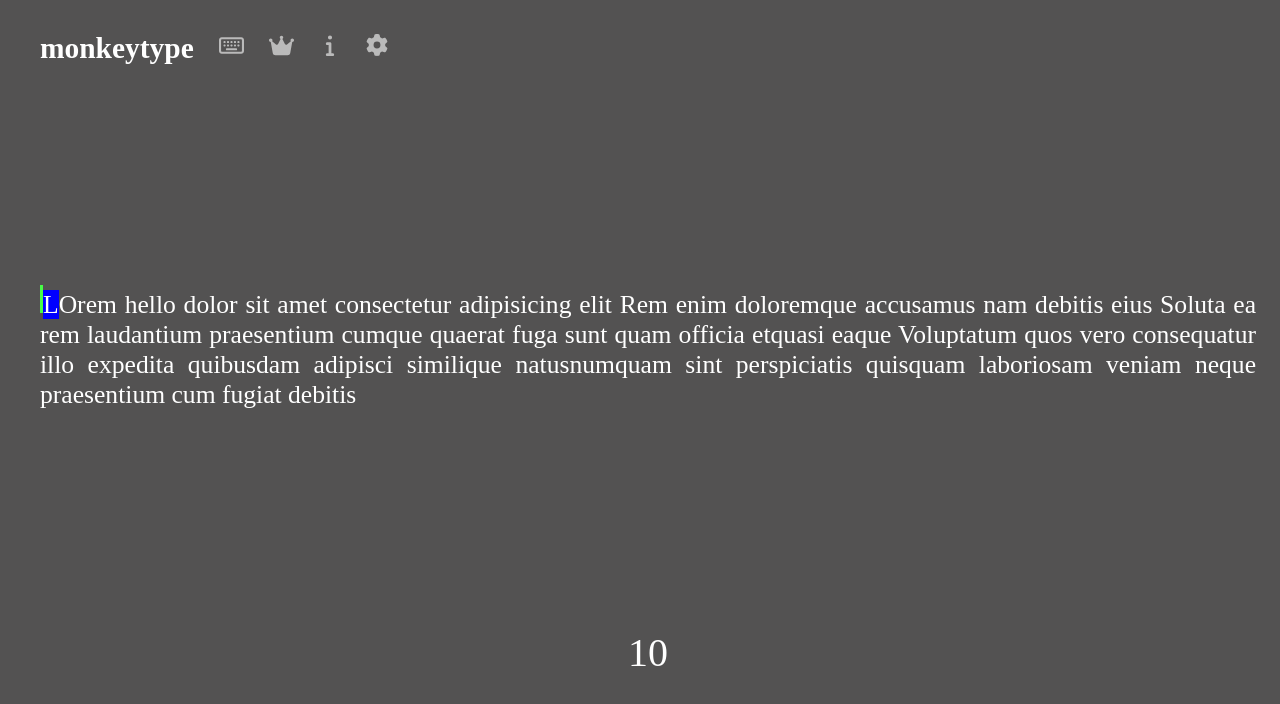
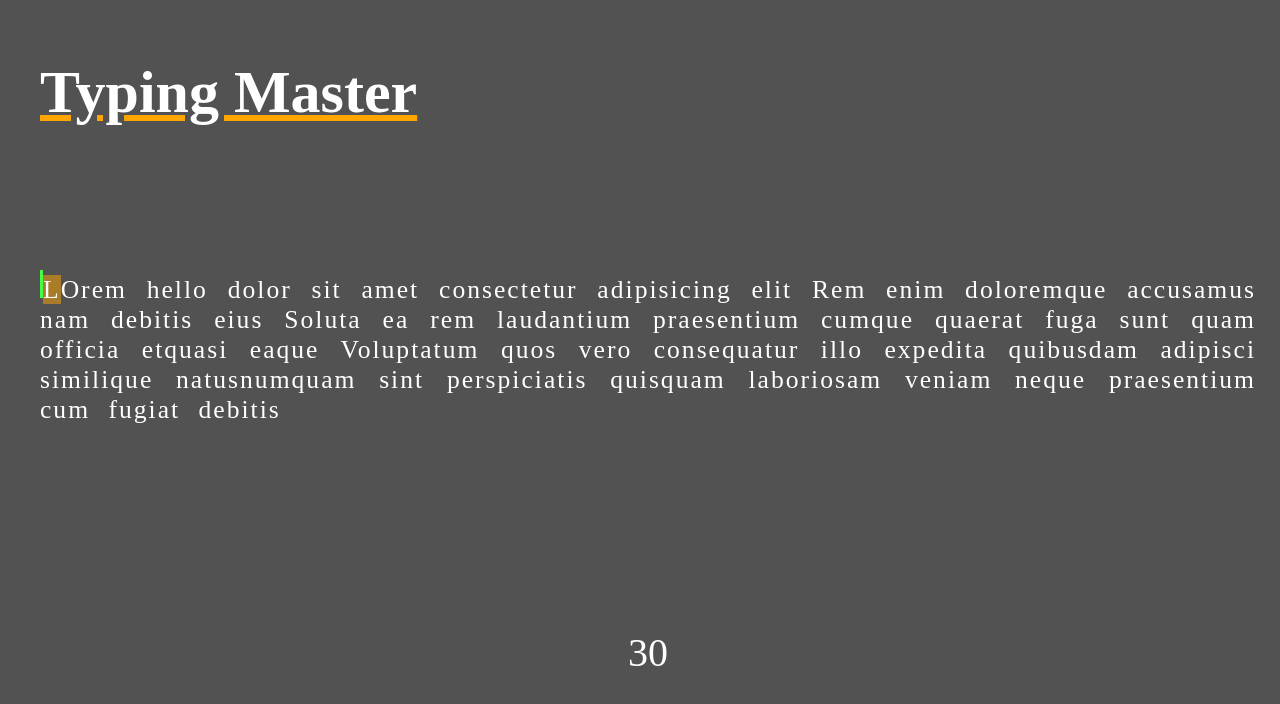
Before and after one commit to arpit-mittal-15/speed-typing-test, a plain HTML site: page index.html in a window 1280 px wide. Drawn offline with Linux system fonts and the light colour scheme.

Commit message:
updated styles

```diff
--- a/index.html
+++ b/index.html
@@ -11,29 +11,7 @@
   <header>
     <nav>
       <div id="logo-area">
-        <div id="main-logo"><h1>monkeytype</h1></div>
-        <div id="main-options">
-          <div class="main-options focus">
-            <svg height="25" width="25" viewBox="0 0 576 512">
-              <path fill="white" d="M64 112c-8.8 0-16 7.2-16 16V384c0 8.8 7.2 16 16 16H512c8.8 0 16-7.2 16-16V128c0-8.8-7.2-16-16-16H64zM0 128C0 92.7 28.7 64 64 64H512c35.3 0 64 28.7 64 64V384c0 35.3-28.7 64-64 64H64c-35.3 0-64-28.7-64-64V128zM176 320H400c8.8 0 16 7.2 16 16v16c0 8.8-7.2 16-16 16H176c-8.8 0-16-7.2-16-16V336c0-8.8 7.2-16 16-16zm-72-72c0-8.8 7.2-16 16-16h16c8.8 0 16 7.2 16 16v16c0 8.8-7.2 16-16 16H120c-8.8 0-16-7.2-16-16V248zm16-96h16c8.8 0 16 7.2 16 16v16c0 8.8-7.2 16-16 16H120c-8.8 0-16-7.2-16-16V168c0-8.8 7.2-16 16-16zm64 96c0-8.8 7.2-16 16-16h16c8.8 0 16 7.2 16 16v16c0 8.8-7.2 16-16 16H200c-8.8 0-16-7.2-16-16V248zm16-96h16c8.8 0 16 7.2 16 16v16c0 8.8-7.2 16-16 16H200c-8.8 0-16-7.2-16-16V168c0-8.8 7.2-16 16-16zm64 96c0-8.8 7.2-16 16-16h16c8.8 0 16 7.2 16 16v16c0 8.8-7.2 16-16 16H280c-8.8 0-16-7.2-16-16V248zm16-96h16c8.8 0 16 7.2 16 16v16c0 8.8-7.2 16-16 16H280c-8.8 0-16-7.2-16-16V168c0-8.8 7.2-16 16-16zm64 96c0-8.8 7.2-16 16-16h16c8.8 0 16 7.2 16 16v16c0 8.8-7.2 16-16 16H360c-8.8 0-16-7.2-16-16V248zm16-96h16c8.8 0 16 7.2 16 16v16c0 8.8-7.2 16-16 16H360c-8.8 0-16-7.2-16-16V168c0-8.8 7.2-16 16-16zm64 96c0-8.8 7.2-16 16-16h16c8.8 0 16 7.2 16 16v16c0 8.8-7.2 16-16 16H440c-8.8 0-16-7.2-16-16V248zm16-96h16c8.8 0 16 7.2 16 16v16c0 8.8-7.2 16-16 16H440c-8.8 0-16-7.2-16-16V168c0-8.8 7.2-16 16-16z"/>
-            </svg>
-          </div>
-          <div class="main-options focus">
-            <svg height="25" width="25" viewBox="0 0 576 512">
-              <path fill="white" d="M309 106c11.4-7 19-19.7 19-34c0-22.1-17.9-40-40-40s-40 17.9-40 40c0 14.4 7.6 27 19 34L209.7 220.6c-9.1 18.2-32.7 23.4-48.6 10.7L72 160c5-6.7 8-15 8-24c0-22.1-17.9-40-40-40S0 113.9 0 136s17.9 40 40 40c.2 0 .5 0 .7 0L86.4 427.4c5.5 30.4 32 52.6 63 52.6H426.6c30.9 0 57.4-22.1 63-52.6L535.3 176c.2 0 .5 0 .7 0c22.1 0 40-17.9 40-40s-17.9-40-40-40s-40 17.9-40 40c0 9 3 17.3 8 24l-89.1 71.3c-15.9 12.7-39.5 7.5-48.6-10.7L309 106z"/>
-            </svg>
-          </div>
-          <div class="main-options focus">
-            <svg height="22" width="22" viewBox="0 0 192 512">
-              <path fill="white" d="M48 80a48 48 0 1 1 96 0A48 48 0 1 1 48 80zM0 224c0-17.7 14.3-32 32-32H96c17.7 0 32 14.3 32 32V448h32c17.7 0 32 14.3 32 32s-14.3 32-32 32H32c-17.7 0-32-14.3-32-32s14.3-32 32-32H64V256H32c-17.7 0-32-14.3-32-32z"/>
-            </svg>
-          </div>
-          <div class="main-options focus">
-            <svg height="22" width="22" viewBox="0 0 512 512">
-              <path fill="white" d="M495.9 166.6c3.2 8.7 .5 18.4-6.4 24.6l-43.3 39.4c1.1 8.3 1.7 16.8 1.7 25.4s-.6 17.1-1.7 25.4l43.3 39.4c6.9 6.2 9.6 15.9 6.4 24.6c-4.4 11.9-9.7 23.3-15.8 34.3l-4.7 8.1c-6.6 11-14 21.4-22.1 31.2c-5.9 7.2-15.7 9.6-24.5 6.8l-55.7-17.7c-13.4 10.3-28.2 18.9-44 25.4l-12.5 57.1c-2 9.1-9 16.3-18.2 17.8c-13.8 2.3-28 3.5-42.5 3.5s-28.7-1.2-42.5-3.5c-9.2-1.5-16.2-8.7-18.2-17.8l-12.5-57.1c-15.8-6.5-30.6-15.1-44-25.4L83.1 425.9c-8.8 2.8-18.6 .3-24.5-6.8c-8.1-9.8-15.5-20.2-22.1-31.2l-4.7-8.1c-6.1-11-11.4-22.4-15.8-34.3c-3.2-8.7-.5-18.4 6.4-24.6l43.3-39.4C64.6 273.1 64 264.6 64 256s.6-17.1 1.7-25.4L22.4 191.2c-6.9-6.2-9.6-15.9-6.4-24.6c4.4-11.9 9.7-23.3 15.8-34.3l4.7-8.1c6.6-11 14-21.4 22.1-31.2c5.9-7.2 15.7-9.6 24.5-6.8l55.7 17.7c13.4-10.3 28.2-18.9 44-25.4l12.5-57.1c2-9.1 9-16.3 18.2-17.8C227.3 1.2 241.5 0 256 0s28.7 1.2 42.5 3.5c9.2 1.5 16.2 8.7 18.2 17.8l12.5 57.1c15.8 6.5 30.6 15.1 44 25.4l55.7-17.7c8.8-2.8 18.6-.3 24.5 6.8c8.1 9.8 15.5 20.2 22.1 31.2l4.7 8.1c6.1 11 11.4 22.4 15.8 34.3zM256 336a80 80 0 1 0 0-160 80 80 0 1 0 0 160z"/>
-            </svg>
-          </div>
-        </div>
+        <div id="main-logo"><h1>Typing Master</h1></div>
       </div>
       <div id="profile"></div>
     </nav>
--- a/main.js
+++ b/main.js
@@ -4,8 +4,8 @@ const para = [
 
 let count = 0;
 let wrong = 0;
-let startTime = 10;
-let time = 10;
+let startTime = 30;
+let time = 30;
 
 
 
--- a/style.css
+++ b/style.css
@@ -23,7 +23,9 @@ header{
   gap: 25px;
 }
 h1{
-  font-size: 2.3vw;
+  font-size: 7.5vh;
+  text-decoration: underline;
+  text-decoration-color: orange;
 }
 #main-options{
   display: flex;
@@ -61,6 +63,9 @@ main{
 #test-para{
   position: absolute;
   text-align: justify;
+  letter-spacing: 2px;
+  word-spacing: 10px;
+
 }
 #test-restart{
   height: 100%;
@@ -97,7 +102,7 @@ footer{
 }
 .typed-letter{
   color: white;
-  background-color: blue;
+  background-color: rgb(255, 165, 0, 0.5);
 }
 .wrong-letter{
   color: white;
```
